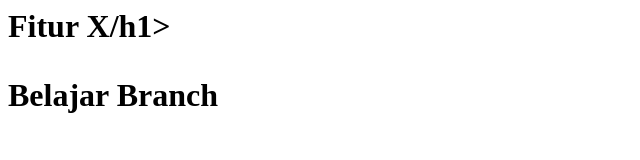
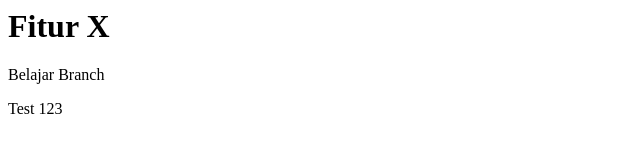
Before and after one commit to ajwijaya/belajar-git-okt-22, a plain HTML site: page about.html in a window 1280 px wide. Shown: the whole page, without its empty margins (0-640 px from the left). Drawn offline with Linux system fonts and the light colour scheme.

Commit message:
ubah isi about.html dari fitur_x

```diff
--- a/about.html
+++ b/about.html
@@ -3,8 +3,8 @@
     <title>Belajar Git - Branch Fitur X</title>
 </head>
 <body>
-    <h1>
-        Fitur X/h1>
-        <p>Belajar Branch</p>
+    <h1>Fitur X</h1>
+    <p>Belajar Branch</p>
+    <p>Test 123</p>
 </body>
 </html>
```
